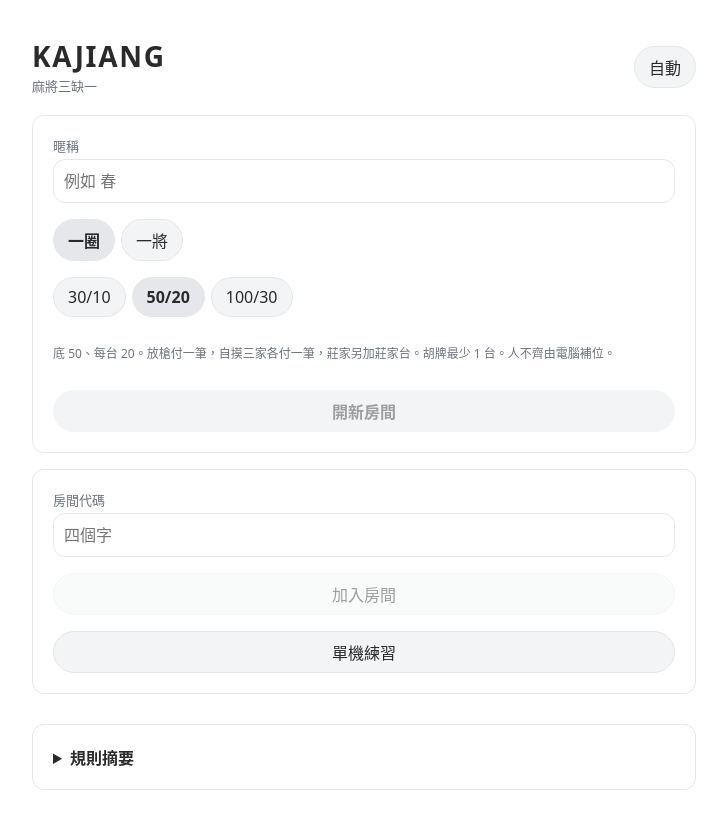
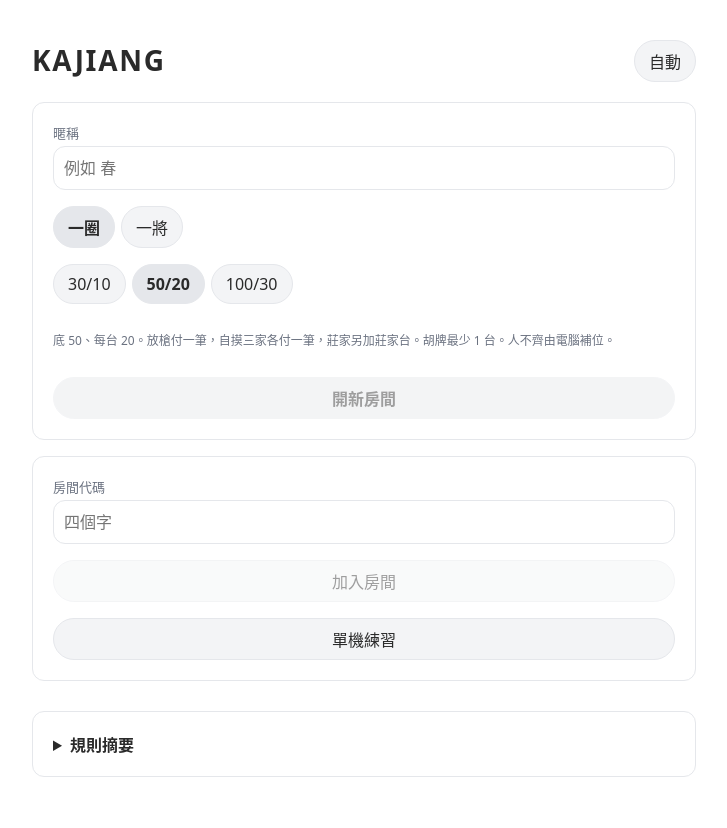
Before and after one commit to HSUYUJUNG/KAJIANG, a React (Vite) app: page / in a window 1280 px wide. Shown: the top 828 px of the page, without its empty margins (276-1003 px from the left). Built offline with nearby package versions, Linux system fonts and the light colour scheme.

Commit message:
拿掉頁首副標
KAJIANG 底下不再有說明文字。分頁標題改回原本的 KAJIANG · 台灣十六張麻將。

Co-authored-by: HSUYUJUNG <HSUYUJUNG@users.noreply.github.com>

```diff
--- a/index.html
+++ b/index.html
@@ -5,8 +5,8 @@
     <meta name="viewport" content="width=device-width, initial-scale=1, viewport-fit=cover" />
     <meta name="theme-color" content="#f6f7f8" media="(prefers-color-scheme: light)" />
     <meta name="theme-color" content="#1c1c1c" media="(prefers-color-scheme: dark)" />
-    <meta name="description" content="麻將三缺一：免費線上台灣十六張，南部台計分，朋友開房連線，缺人由電腦代打。" />
-    <title>麻將三缺一</title>
+    <meta name="description" content="KAJIANG：免費線上台灣十六張麻將，南部台計分，朋友開房連線，缺人由電腦代打。" />
+    <title>KAJIANG · 台灣十六張麻將</title>
     <link rel="icon" href="favicon.svg" type="image/svg+xml" />
   </head>
   <body>
--- a/src/App.tsx
+++ b/src/App.tsx
@@ -77,10 +77,7 @@ export function App() {
     <div className="app">
       <header className="top">
         <div className="brand">
-          <div>
-            <h1>KAJIANG</h1>
-            <p className="sub">麻將三缺一</p>
-          </div>
+          <h1>KAJIANG</h1>
         </div>
         <button className="icon-btn" onClick={() => setTheme(theme === "light" ? "dark" : theme === "dark" ? "auto" : "light")} aria-label="切換配色">
           {theme === "light" ? "淺色" : theme === "dark" ? "深色" : "自動"}
```
Also changed, not shown: 1 other file (tests, documents, lock files or other folders).
